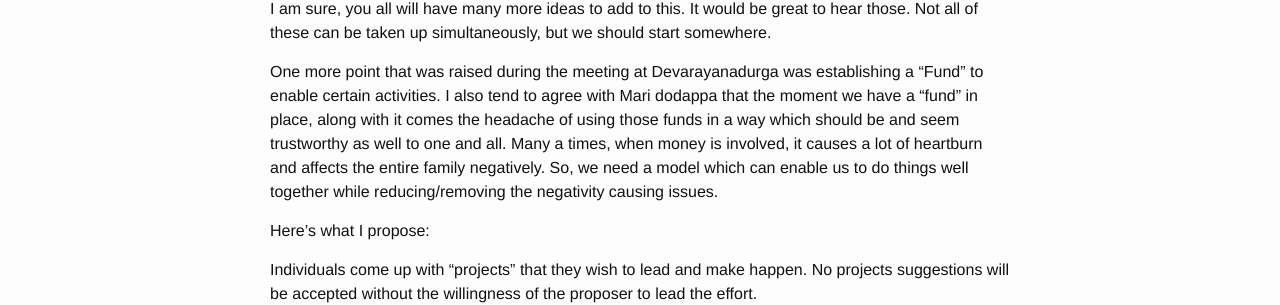
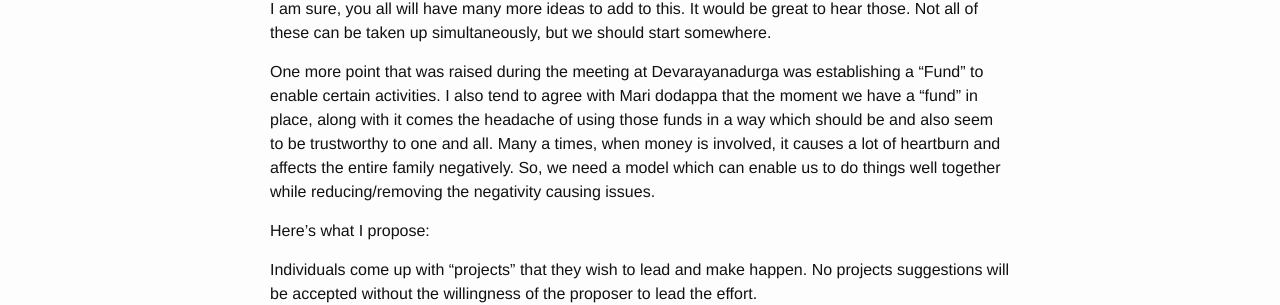
Before and after one commit to kirankn/blog.karigiri.net, a Jekyll site: the page built from _posts/2016-05-25-possibilities-now-and-beyond.markdown, in a window 1280 px wide. Shown: the part 857-1162 px from the top of the page. Built offline with Jekyll 4.4.1, drawn with Linux system fonts in a browser that asks for light colours.

Commit message:
Update 2016-05-25-possibilities-now-and-beyond.markdown

```diff
--- a/_posts/2016-05-25-possibilities-now-and-beyond.markdown
+++ b/_posts/2016-05-25-possibilities-now-and-beyond.markdown
@@ -26,7 +26,7 @@ As I lay on my bed resting and tending to my sore muscles (due to my overzealous
 
 I am sure, you all will have many more ideas to add to this. It would be great to hear those. Not all of these can be taken up simultaneously, but we should start somewhere.
 
-One more point that was raised during the meeting at Devarayanadurga was establishing a "Fund" to enable certain activities. I also tend to agree with Mari dodappa that the moment we have a "fund" in place, along with it comes the headache of using those funds in a way which should be and seem trustworthy as well to one and all. Many a times, when money is involved, it causes a lot of heartburn and affects the entire family negatively. So, we need a model which can enable us to do things well together while reducing/removing the negativity causing issues.
+One more point that was raised during the meeting at Devarayanadurga was establishing a "Fund" to enable certain activities. I also tend to agree with Mari dodappa that the moment we have a "fund" in place, along with it comes the headache of using those funds in a way which should be and also seem to be trustworthy to one and all. Many a times, when money is involved, it causes a lot of heartburn and affects the entire family negatively. So, we need a model which can enable us to do things well together while reducing/removing the negativity causing issues.
 
 Here's what I propose:
 
```
